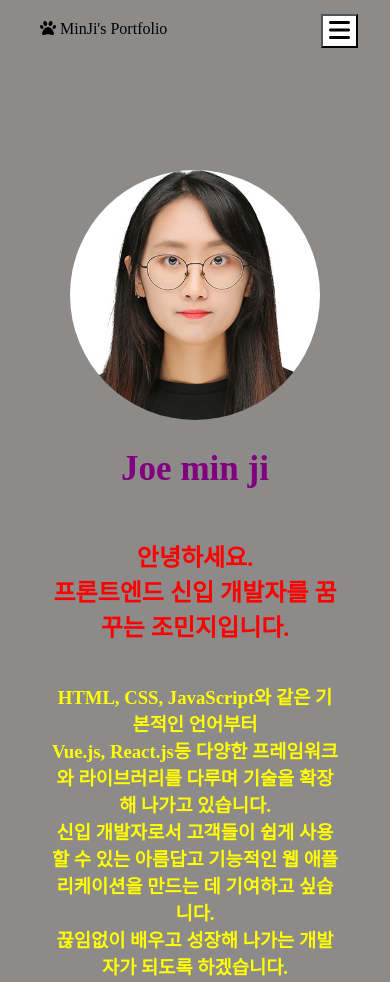
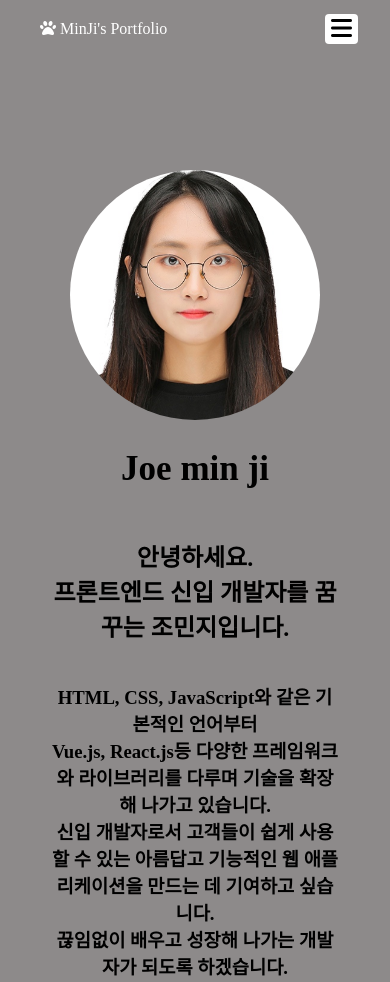
Before and after one commit to min-ji97/min-ji97.github.io, a website: page index.html in a window 390 px wide. Shown: the top 982 px of the page. Drawn offline with nearby package versions, Linux system fonts and the light colour scheme.

Commit message:
fix:navbar_css 및js / favicon 추가

```diff
--- a/index.html
+++ b/index.html
@@ -5,6 +5,12 @@
     <meta http-equiv="X-UA-Compatible" content="IE=edge">
     <meta name="viewport" content="width=device-width, initial-scale=1.0">
     <!-- <meta name="viewport" content="width=1280"> -->
+    <link rel="icon" type="image/x-icon" href="favicons/free-icon-paw-8509156.png">
+    <!-- <link rel="icon" href="/저장한 폴더명/파일명.ico" type="image/x-icon"> -->
+    <!-- <link rel="icon" type="image/png" sizes="16x16" ">
+    <meta name="msapplication-TileColor" content="#ffffff">
+    <meta name="theme-color" content="#ffffff"> -->
+
     <title>minji's Portfolio</title>
     <meta name="author" content="Minji">
     <script src="https://kit.fontawesome.com/7ad95a8ccb.js" crossorigin="anonymous"></script>
@@ -64,6 +70,7 @@
         <!-- Toggle button -->
         <button class="navbar_toggle-btn">
             <i class="fas fa-bars"></i>
+            <!-- <i class="fa solid fa-bars"></i> -->
         </button>
 
 
@@ -523,26 +530,7 @@
             </div>
             <p class="contact_right">2022 joeMinJi - All rights reserved </p>
 
-            <!-- <h2 class="contact_email"></h2>
-            <div class="contact_links">
-                <a href="내 깃 주소쓰면 되겠따ㅎㅎ" target="_blank">
-                    <i class="fab fa-github"></i>
-                </a>
-                <a href="#" target="_blank">
-                    <i class="fab fa-linkedin-square"></i>
-                </a>
-            </div>
-            <p class="contact_right">2022 joeMinJi - All rights reserved </p> -->
         </div>
     </section>
-    <!-- <script src="https://unpkg.com/swiper/swiper-bundle.min.js"></script> -->
-
-    <!-- <script src="https://unpkg.com/swiper/swiper-bundle.min.js"></script> -->
-    <!-- <script type="text/javascript"  src="main.js"></script> -->
-
-    <!-- <script type="text/javascript" src="./main.js"></script> -->
-    <!-- <script type="text/javascript" src="./main.js"> </script> -->
-
-    <!-- <script  src="main.js" defer></script> -->
 </body>
 </html>
--- a/main.js
+++ b/main.js
@@ -8,9 +8,9 @@ const toggleBtn = document.querySelector('.navbar_toggle-btn');
 const navbarHeight = navbar.getBoundingClientRect().height;
 
 document.addEventListener('scroll',()=>{
-    if(window.scrollY > navbarHeight){
+    if((window.scrollY > navbarHeight)){
       navbar.classList.add('background--dark' , 'transition--1s');
-      toggleBtn.classList.add('color--dark', 'transition--1s');
+      // toggleBtn.classList.add('color--dark', 'transition--1s');
       navbar_text.forEach((item)=>{
         item.classList.add('color--white' ,'transition--1s');
       })
@@ -24,13 +24,16 @@ document.addEventListener('scroll',()=>{
     }
 });
 
+
 // 반응형 햄버거바 클릭시 메뉴 보이게 하기
 
 const navToggleBtn = document.querySelector('.navbar_toggle-btn');
 const navbarMenu = document.querySelector('.navbar_menu');
 
 navToggleBtn.addEventListener('click',()=>{
+  navbar.classList.add('background--dark' , 'transition--1s');
   navbarMenu.classList.toggle('showMenu');
+
 
 });
 
--- a/media.css
+++ b/media.css
@@ -8,6 +8,8 @@
     cursor: pointer;
     display: none;
     z-index: 10;
+    border: none;
+    border-radius: 4px;
 }
 
 @media screen and (max-width: 1318px) {
@@ -48,8 +50,18 @@
 }
 
 @media screen and (max-width: 800px) {
+    #navbar{
+        /* background-color: var(--navbar-color); */
+        /* color: white; */
+    }
+    #navbar,
+    #navbar .navbar_logo a,
+    #navbar .navbar_menu_list li a {
+        color: white;
+    }
     .navbar_box{
         display: block;
+
     }
     .navbar_toggle-btn{
         display: block;
@@ -64,12 +76,10 @@
     }
     .navbar_menu_list{
         display: flex;
-        /* background-color: aqua; */
         flex-direction: column;
         margin: unset;
         padding: unset;
         color: white;
-
     }
     .navbar_menu_item{
         font-size: 29px;
@@ -92,13 +102,13 @@
     }
 
     .home_title{
-        color: purple;
+        /* color: purple; */
     }
     h2.home_description{
-        color: red;
+        /* color: red; */
     }
     h3.home_description{
-        color: yellow;
+        /* color: yellow; */
     }
 
     /* ------------ */
--- a/style.css
+++ b/style.css
@@ -10,6 +10,12 @@ body{
     overflow-x: hidden;
     /* cursor: none; */
 }
+
+:root{
+    --navbar-color :rgb(41, 40, 40);
+}
+
+
 .inner{
     width: 1300px;
     margin: auto;
@@ -44,9 +50,13 @@ li{
 .color--dark{
     color: rgb(41, 40, 40) !important;
 }
+
 .transition--1s{
     transition: all ease 1s;
 }
+
+
+
 
 
 /* Nav Bar */
@@ -56,9 +66,7 @@ li{
     width: 100%;
     background-color: transparent;
 }
-/* .position--fixed{ 이거 어디다 쓴거지.... 아이돈노우..
-    position: fixed;
-} */
+
 .navbar_box{
     /* background-color: beige; */
     display: flex;
@@ -122,7 +130,6 @@ li{
     flex-direction: column;
     align-items: center;
 }
-
 
 
 #home img{
```
Also changed, not shown: favicons/favicon-16x16.png (added), favicons/free-icon-paw-8509156.png (added).
